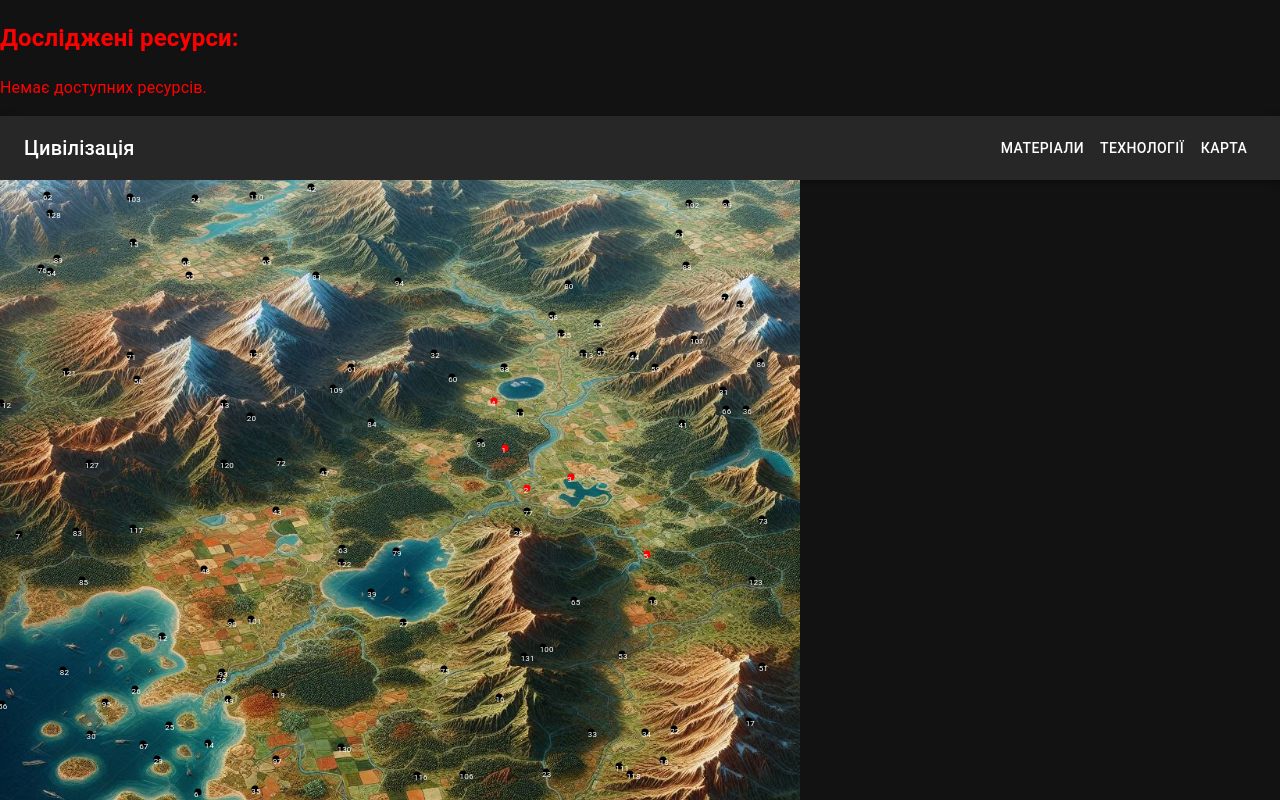
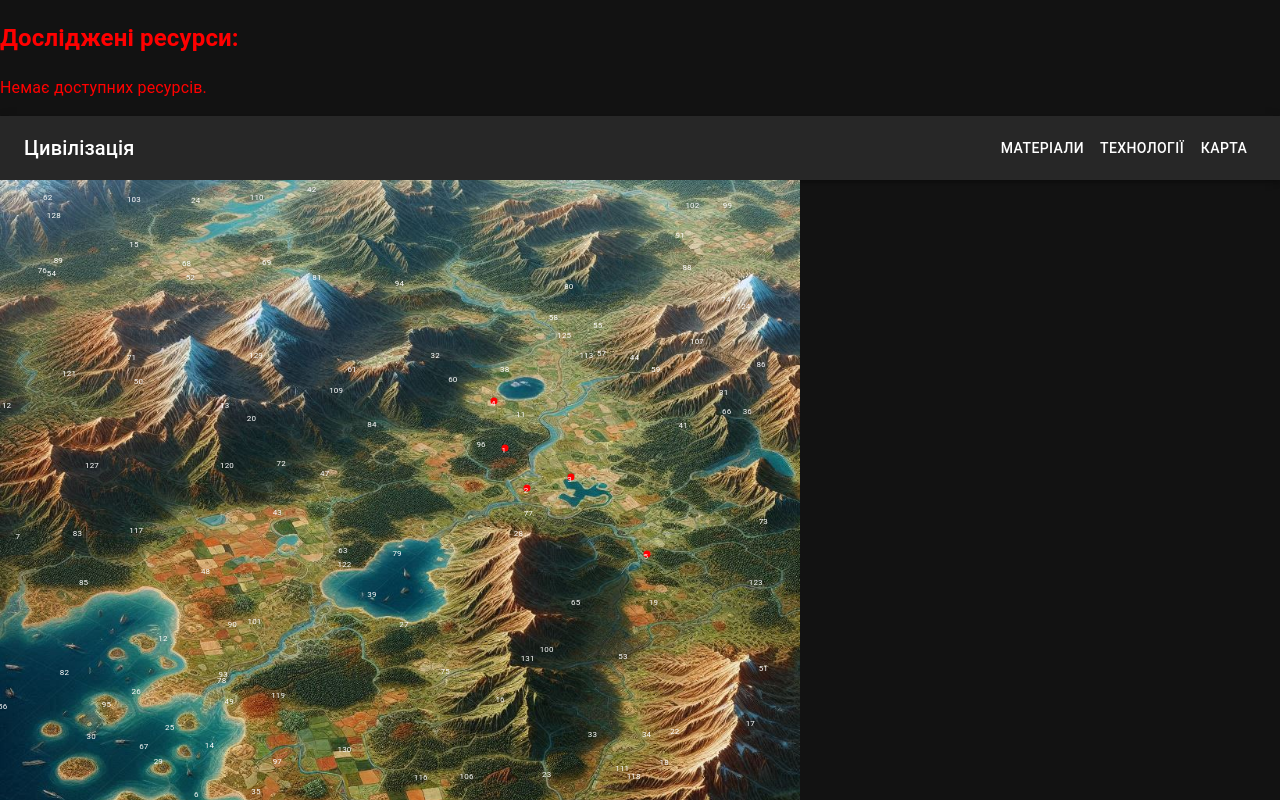
Before and after one commit to petro-mykhats2/civilization, a React (Create React App) app: page /MapWithResourcess in a window 1280 px wide. Shown: the top 800 px of the page. Built offline with nearby package versions, Linux system fonts and the light colour scheme.

Commit message:
"Refactored MapWithResources component, updated resource points rendering, and modified confirmation modal behavior"

```diff
--- a/src/components/MapWithResources.js
+++ b/src/components/MapWithResources.js
@@ -3,12 +3,12 @@ import { useDispatch, useSelector } from "react-redux"
 import resourcePoints from "../data/coordinates.json"
 import "../styles/mapWithResources.scss"
 import { addResource } from "../redux/actions"
-import ConfirmationModal from "./ConfirmationModal" // Імпортуйте модальне вікно
+import ConfirmationModal from "./ConfirmationModal"
 
 const MapWithResources = () => {
   const dispatch = useDispatch()
   const resources = useSelector((state) => state.resources.resources)
-  console.log("uuyuyyuuyuy", resources)
+  console.log("Отримані ресурси з Redux:", resources)
 
   const [windowDimensions, setWindowDimensions] = useState({
     width: window.innerWidth,
@@ -16,6 +16,7 @@ const MapWithResources = () => {
   })
   const [isModalOpen, setIsModalOpen] = useState(false)
   const [selectedPoint, setSelectedPoint] = useState(null)
+  const [hoveredResourceName, setHoveredResourceName] = useState(null)
 
   useEffect(() => {
     const handleResize = () => {
@@ -32,29 +33,21 @@ const MapWithResources = () => {
   }, [])
 
   const handlePointClick = (point) => {
-    if (resources.some((resource) => resource.id === point.id)) {
-      // Якщо область вже досліджена, просто не робимо нічого
-      return // Виходимо з функції
+    const alreadyResearched = resources.some(
+      (resource) => resource.id === point.id
+    )
+    if (alreadyResearched) {
+      const resource = resources.find((resource) => resource.id === point.id)
+      alert(`Тут знайдено: ${resource.resourceName}`)
+      return
     }
 
-    // Якщо область не досліджена, відкриваємо модальне вікно
     setSelectedPoint(point)
     setIsModalOpen(true)
   }
 
   const confirmResearch = () => {
     if (selectedPoint) {
-      // Перевірка на наявність вже дослідженої області
-      const isAlreadyResearched = resources.some(
-        (resource) => resource.id === selectedPoint.id
-      )
-
-      if (isAlreadyResearched) {
-        alert(`Область з ID ${selectedPoint.id} вже досліджена!`)
-        return // Виходимо з функції, щоб не додавати ресурс
-      }
-
-      // Додаємо новий ресурс, якщо його ще не було
       dispatch(addResource(selectedPoint))
       setIsModalOpen(false)
     }
@@ -81,26 +74,57 @@ const MapWithResources = () => {
         }}
       />
       <div className="resource-layer">
-        {resourcePoints.map((point) => (
+        {resourcePoints.map((point) => {
+          const alreadyResearched = resources.some(
+            (resource) => resource.id === point.id
+          )
+          const resource = resources.find(
+            (resource) => resource.id === point.id
+          )
+          const isActive = point.id >= 1 && point.id <= 5
+
+          return (
             <div
               key={point.id}
               className={`resource-point ${
-              point.id >= 1 && point.id <= 5 ? "active" : "inactive"
+                alreadyResearched ? "researched" : "inactive"
               }`}
               style={{
                 left: `${(point.x / 1024) * 1000 * scale}px`,
                 top: `${(point.y / 1024) * 1000 * scale}px`,
-              backgroundColor: resources.some(
-                (resource) => resource.id === point.id
-              )
-                ? "blue" // Змінюємо колір на синій, якщо ресурс вже досліджений
-                : "",
+                backgroundColor: alreadyResearched
+                  ? "blue"
+                  : isActive
+                  ? "red"
+                  : "transparent", // Червоний для активних, синій для досліджених
               }}
               onClick={() => handlePointClick(point)}
+              onMouseEnter={() =>
+                alreadyResearched &&
+                setHoveredResourceName(resource.resourceName)
+              }
+              onMouseLeave={() => setHoveredResourceName(null)}
             >
               {point.id}
             </div>
-        ))}
+          )
+        })}
+        {hoveredResourceName && (
+          <div
+            className="resource-name-tooltip"
+            style={{
+              position: "absolute",
+              left: "10px",
+              top: "10px",
+              backgroundColor: "white",
+              color: "black",
+              border: "1px solid black",
+              padding: "5px",
+            }}
+          >
+            {hoveredResourceName}
+          </div>
+        )}
       </div>
 
       <ConfirmationModal
--- a/src/data/coordinates.json
+++ b/src/data/coordinates.json
@@ -4,7 +4,7 @@
         "x": 662,
         "y": 352,
         "message": "Дослідження в області 1",
-        "resurs": "Дерево"
+        "resourceName": "Дерево"
     },
     {
         "id": 2,
```
Lines whose indentation alone changed are shown as unchanged.
